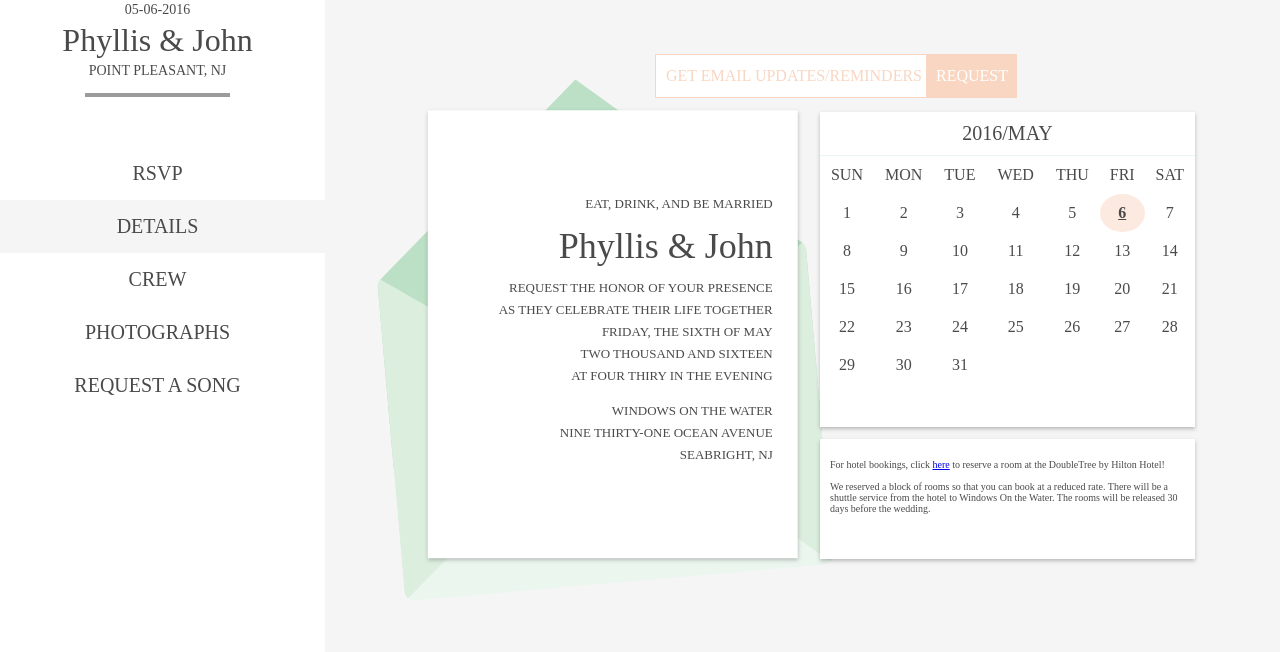
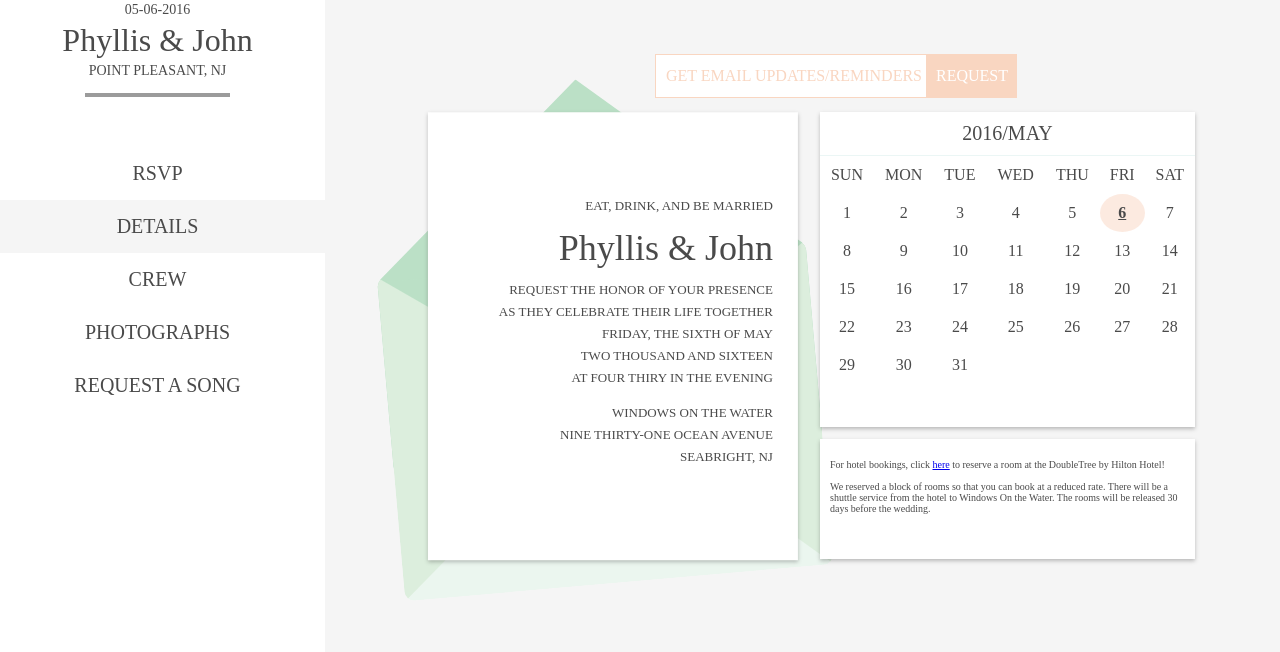
Before and after one commit to phyllisandjohn/phyllisandjohn.github.io, a Jekyll site: the page details/index.html, which Jekyll copies as it is, in a window 1280 px wide. Shown: the part 146-798 px from the top of the page. Built offline with Jekyll 4.4.1, drawn with Linux system fonts in a browser that asks for light colours.

Commit message:
Update index.html

```diff
--- a/details/index.html
+++ b/details/index.html
@@ -314,7 +314,7 @@ td {
 	width: 370px;
 	height: 447.5px;
 	background: #fff;
-	margin-top: -297.5px;
+	margin-top: -295px;
 	-webkit-transform: rotate(5deg);
 	-moz-transform: rotate(5deg);
 	-ms-transform: rotate(5deg);
```
